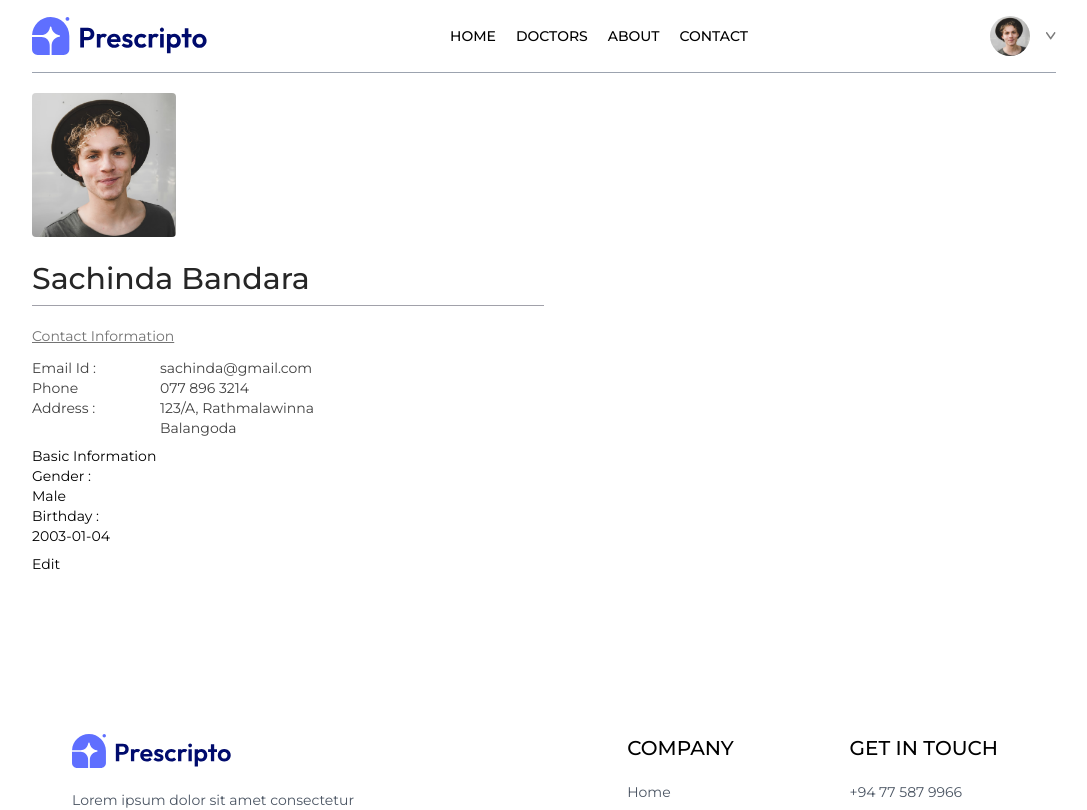
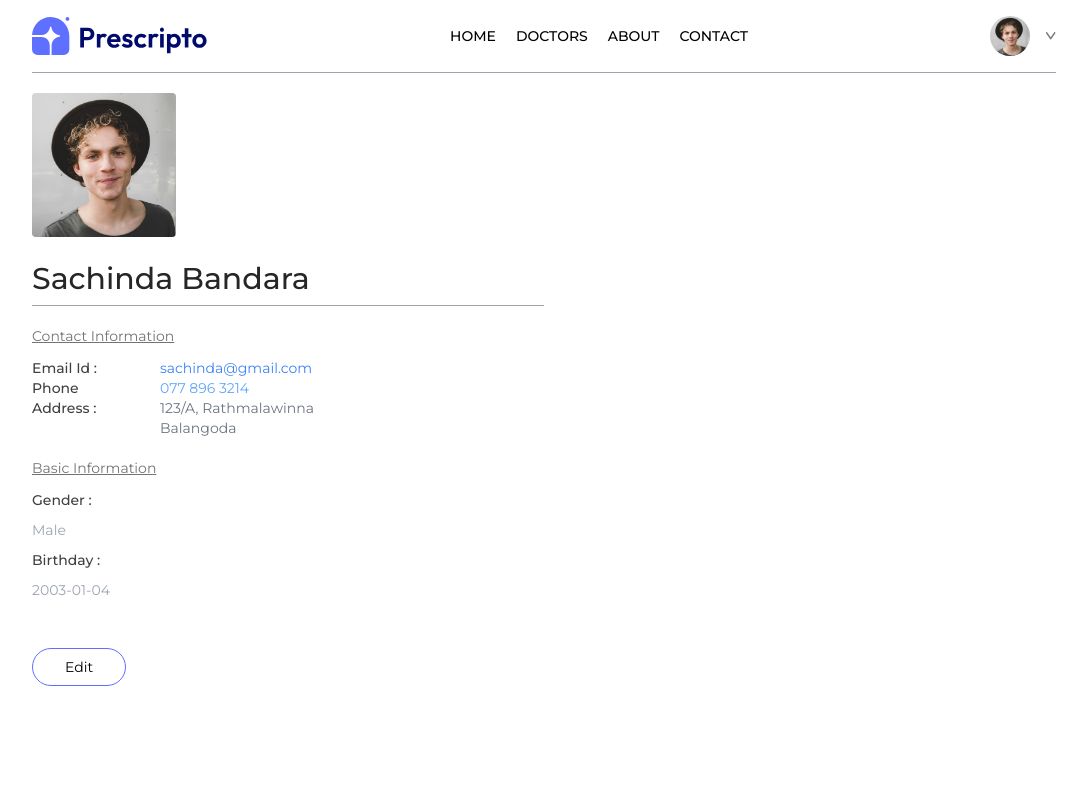
Before and after one commit to SachindaBandara/Doctor-Appoinment-Booking-Website-using-React, a React (Vite) app in the folder frontend/: page /my-profile in a window 1280 px wide. Shown: the top 810 px of the page, without its empty margins (96-1183 px from the left). Built offline with nearby package versions, Linux system fonts and the light colour scheme.

Commit message:
complete my profile

```diff
--- a/frontend/src/pages/MyProfile.jsx
+++ b/frontend/src/pages/MyProfile.jsx
@@ -37,12 +37,13 @@
 <div>
   <p className="text-neutral-500 underline mt-3">Contact Information</p>
   <div className="grid grid-cols-[1fr_3fr] gray-y-2.5 mt-3 text-neutral-700">
-    <p>Email Id :</p>
-    <p>{userData.email}</p>
-    <p>Phone</p>
+    <p className="font-medium ">Email Id :</p>
+    <p className="text-blue-500">{userData.email}</p>
+    <p className="font-medium">Phone</p>
     {
     isEdit ? (
         <input
+        className="bg-gray-10 max-w-52"
           type="text"
           value={userData.phone}
           onChange={(e) =>
@@ -50,18 +51,18 @@
           }
         />
       ) : (
-        <p>{userData.phone}</p>
+        <p className="text-blue-400">{userData.phone}</p>
       )
       }
-      <p>Address :</p>
+      <p className="font-medium">Address :</p>
       {
         isEdit
         ? <p>
-          <input onChange={(e) => setUserData(prev => ({...prev, address: {...prev.address, line1: e.target.value }}))} value={userData.address.line1} type="text" />
+          <input className="bg-gray-50" onChange={(e) => setUserData(prev => ({...prev, address: {...prev.address, line1: e.target.value }}))} value={userData.address.line1} type="text" />
           <br/>
-          <input  onChange={(e) => setUserData(prev => ({...prev, address: {...prev.address, line2: e.target.value }}))} value={userData.address.line2} type="text" />
+          <input className="bg-gray-50" onChange={(e) => setUserData(prev => ({...prev, address: {...prev.address, line2: e.target.value }}))} value={userData.address.line2} type="text" />
         </p>
-        : <p>
+        : <p className="text-gray-500">
           {userData.address.line1}
           <br/>
           {userData.address.line2}
@@ -70,32 +71,32 @@
   </div>
 </div>
 <div>
-  <p>Basic Information</p>
-  <div>
-    <p>Gender : </p>
+  <p className="text-neutral-500 underline mt-3">Basic Information</p>
+  <div className="grid grid-cols-[1fr-3fr] gap-y-2.5 mt-3 text-neutral-700">
+    <p className="font-medium">Gender : </p>
     {isEdit ?
-    <select onChange={(e) => setUserData(prev => ({...prev, gender:e.target.value}))} value={userData.gender}>
+    <select className="max-w-20 bg-gray-100" onChange={(e) => setUserData(prev => ({...prev, gender:e.target.value}))} value={userData.gender}>
       <option value="Male">Male</option>
       <option value="Female">Female</option>
     </select>
     : (
-        <p>{userData.gender}</p>
+        <p className="text-gray-400">{userData.gender}</p>
       )}
 
-      <p>Birthday :</p>
+      <p className="font-medium">Birthday :</p>
       {
         isEdit
-        ? <input type="date" onChange={(e) => setUserData(prev => ({...prev, dob:e.target.value}))} value={userData.dob}/>
-        : <p>{userData.dob}</p>
+        ? <input className="max-w-28 bg-gray-100" type="date" onChange={(e) => setUserData(prev => ({...prev, dob:e.target.value}))} value={userData.dob}/>
+        : <p className="text-gray-400">{userData.dob}</p>
       }
   </div>
 </div>
 
-<div>
+<div className="mt-10 ">
   {
   isEdit
-  ? <button onClick={()=>setIsEdit(false)}>Save Information</button>
-  : <button onClick={()=>setIsEdit(true)}>Edit</button>
+  ? <button className="border border-primary px-8 py-2 rounded-full hover:bg-primary hover:text-white transition-all duration-200" onClick={()=>setIsEdit(false)}>Save Information</button>
+  : <button className="border border-primary px-8 py-2 rounded-full hover:bg-primary hover:text-white transition-all duration-200" onClick={()=>setIsEdit(true)}>Edit</button>
   }
 </div>
     </div>
```
